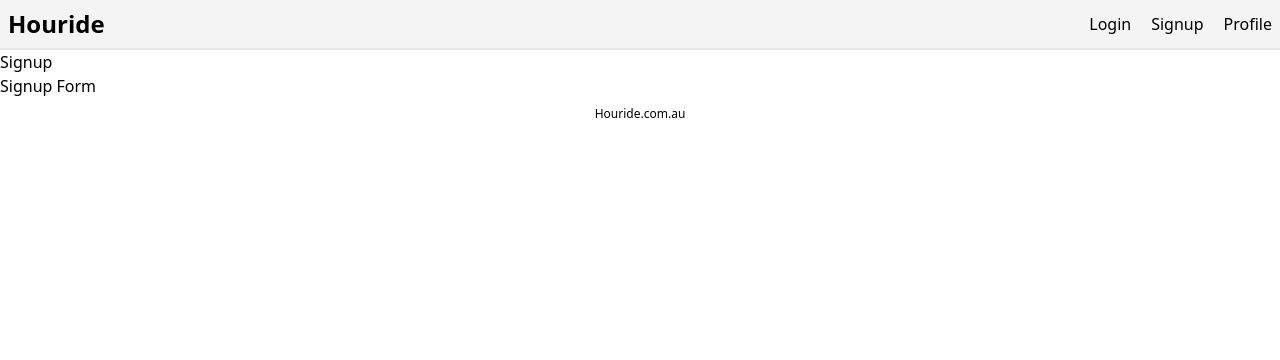
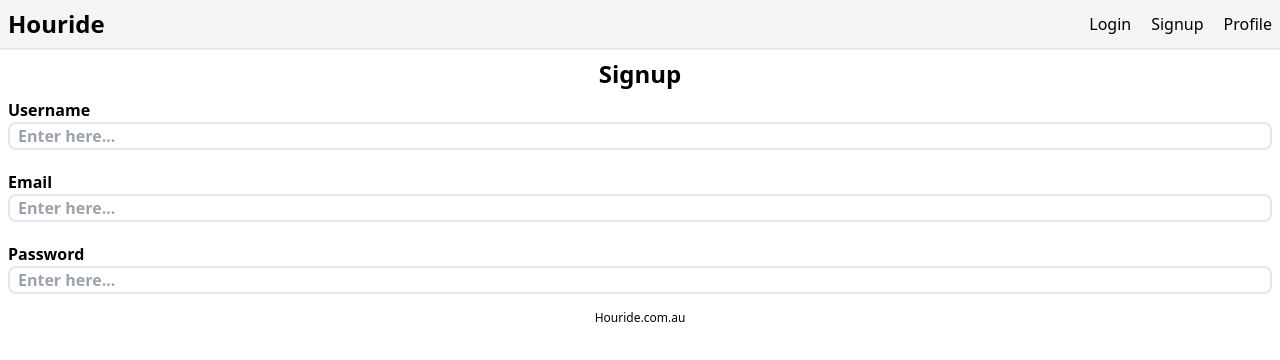
Before and after one commit to TheBigBookMan/Houride, a React (Vite) app in the folder client/: page / in a window 1280 px wide. Shown: the top 360 px of the page. Built offline with nearby package versions, Linux system fonts and the light colour scheme.

Commit message:
added form state for signup and global type for the form props

```diff
--- a/client/src/components/features/signup/Form.tsx
+++ b/client/src/components/features/signup/Form.tsx
@@ -1,8 +1,52 @@
+import { useState, useEffect } from "react";
+
 const Form = () => {
+  const [formDetails, setFormDetails] = useState<FormInput>({
+    username: "",
+    email: "",
+    password: "",
+  });
+
+  const inputChange: React.ChangeEventHandler<HTMLInputElement> = (e) => {
+    setFormDetails((prevState) => ({
+      ...prevState,
+      [e.target.name]: e.target.value,
+    }));
+  };
+
   return (
-    <div>
-      <h1>Signup Form</h1>
-    </div>
+    <form className="p-2 flex flex-col gap-5">
+      <label className="font-bold flex flex-col">
+        Username
+        <input
+          value={formDetails.username}
+          onChange={inputChange}
+          type="text"
+          placeholder="Enter here..."
+          className="border-2 rounded-lg pl-2"
+        />
+      </label>
+      <label className="font-bold flex flex-col">
+        Email
+        <input
+          value={formDetails.email}
+          onChange={inputChange}
+          type="text"
+          placeholder="Enter here..."
+          className="border-2 rounded-lg pl-2"
+        />
+      </label>
+      <label className="font-bold flex flex-col">
+        Password
+        <input
+          value={formDetails.password}
+          onChange={inputChange}
+          type="password"
+          placeholder="Enter here..."
+          className="border-2 rounded-lg pl-2"
+        />
+      </label>
+    </form>
   );
 };
 
--- a/client/src/pages/Signup.tsx
+++ b/client/src/pages/Signup.tsx
@@ -3,7 +3,7 @@ import Form from "../components/features/signup/Form";
 const Signup = () => {
   return (
     <div>
-      <h1>Signup</h1>
+      <h1 className="font-bold text-2xl text-center mt-2">Signup</h1>
       <Form />
     </div>
   );
--- /dev/null
+++ b/client/src/types/globals.d.ts
@@ -0,0 +1,9 @@
+export {};
+
+declare global {
+  interface FormInput {
+    username: string;
+    email: string;
+    password: string;
+  }
+}
```
